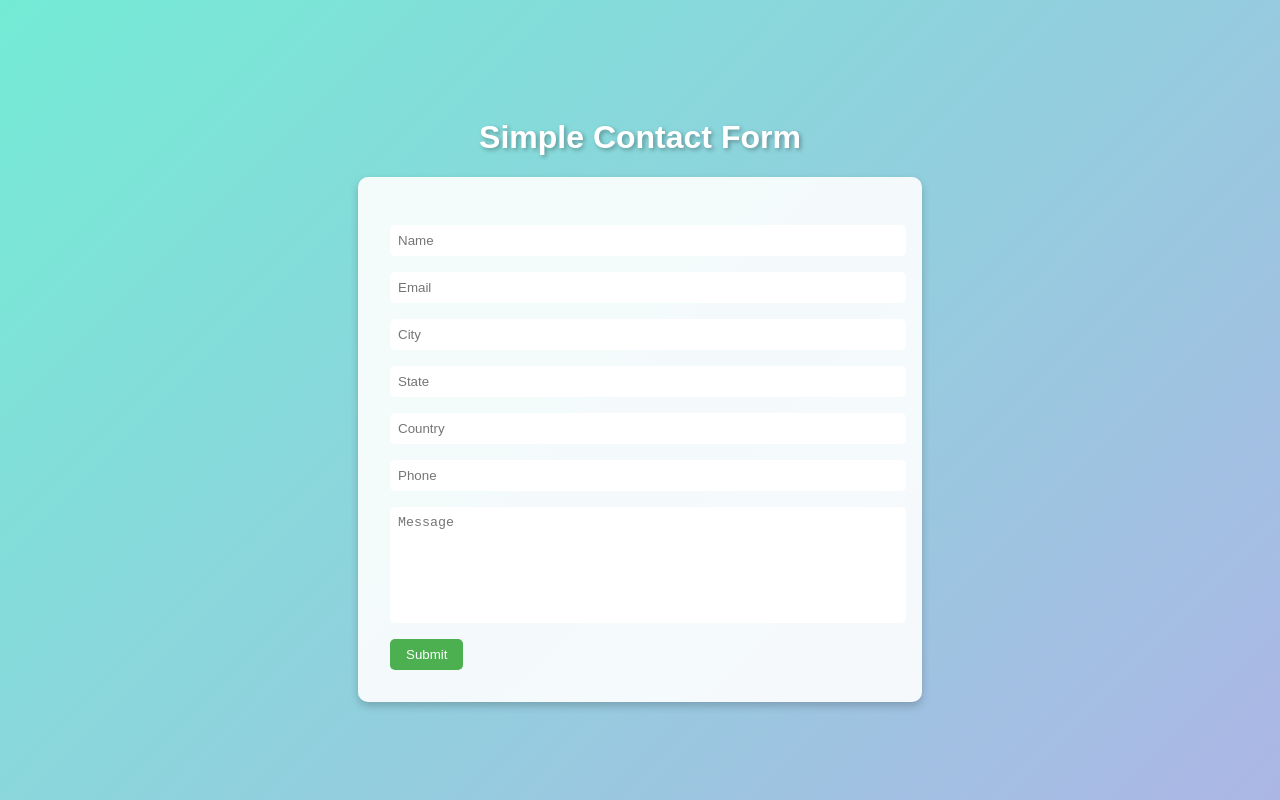
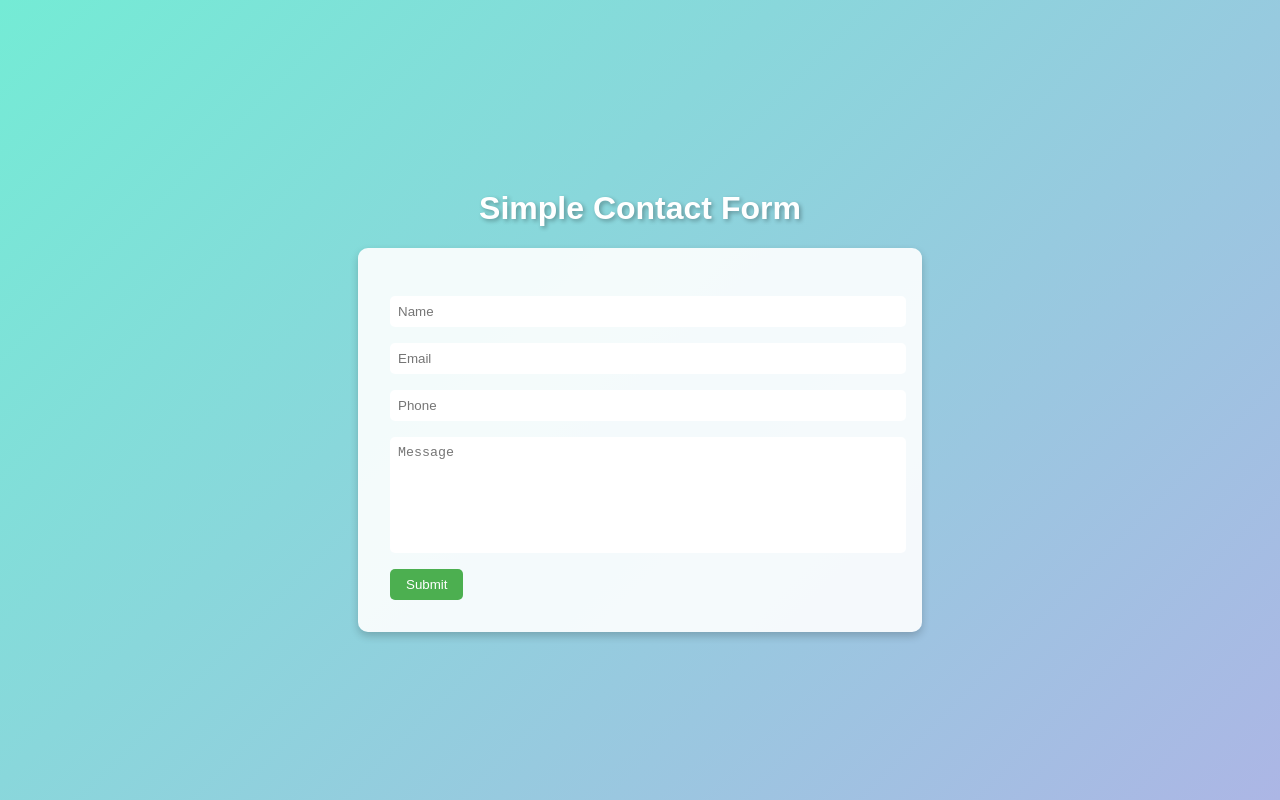
Before and after one commit to chanakyaVBSL/Cloud-Devops-Project, a React (Create React App) app in the folder frontend/: page / in a window 1280 px wide. Built offline with nearby package versions, Linux system fonts and the light colour scheme.

Commit message:
Revert to V1

```diff
--- a/frontend/src/components/ContactForm.js
+++ b/frontend/src/components/ContactForm.js
@@ -17,13 +17,10 @@ const ContactForm = () => {
 
     return (
         <form onSubmit={handleSubmit}>
-            <input type="text" name="name" placeholder="Name" required />
-            <input type="email" name="email" placeholder="Email" required />
-            <input type="text" name="city" placeholder="City" required />
-            <input type="text" name="state" placeholder="State" required />
-            <input type="text" name="country" placeholder="Country" required />
-            <input type="text" name="phone" placeholder="Phone" required />
-            <textarea name="message" placeholder="Message" required></textarea>
+            <input name="name" placeholder="Name" onChange={handleChange} required />
+            <input name="email" type="email" placeholder="Email" onChange={handleChange} required />
+            <input name="phone" placeholder="Phone" onChange={handleChange} required />
+            <textarea name="message" placeholder="Message" onChange={handleChange} required />
             <button type="submit">Submit</button>
         </form>
     );
```
Also changed, not shown: 1 other file (tests, documents, lock files or other folders).
